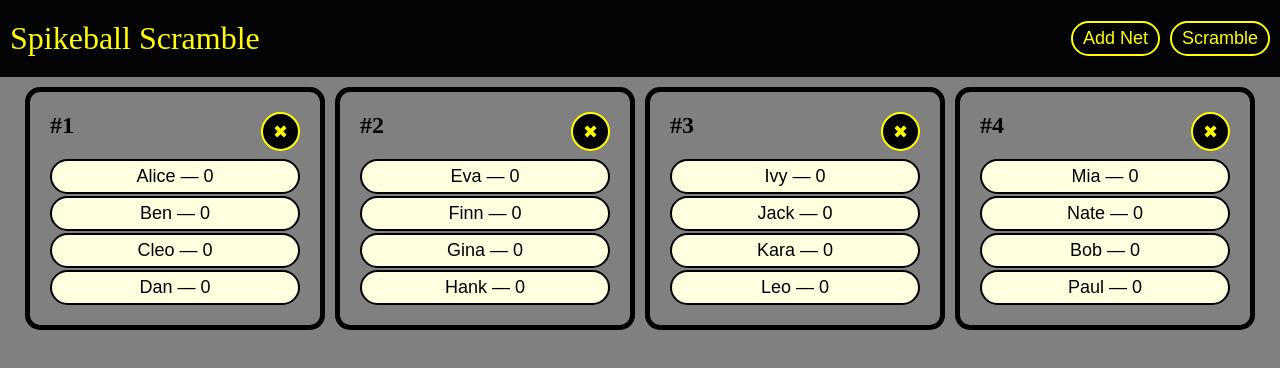
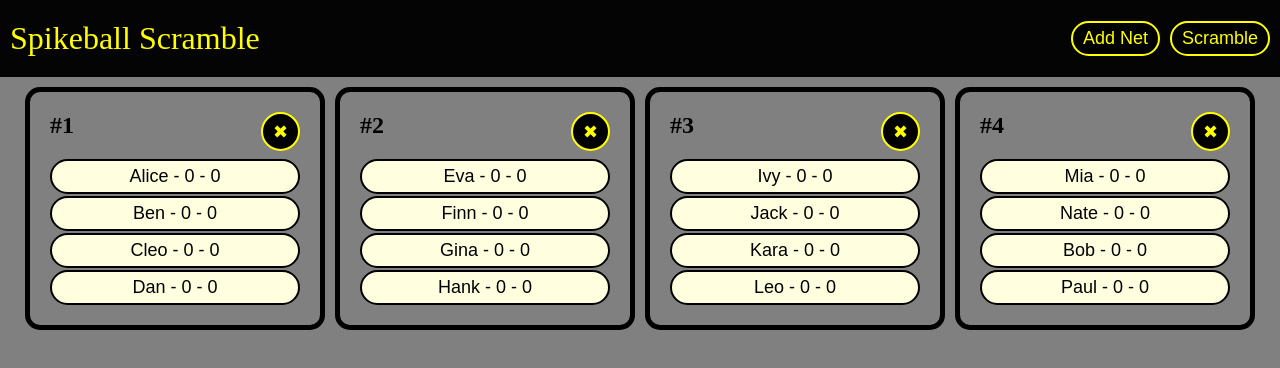
Before and after one commit to jomcbob/spikeball, a React (Vite) app: page / in a window 1280 px wide. Shown: the top 368 px of the page. Built offline with nearby package versions, Linux system fonts and the light colour scheme.

Commit message:
feat: reset all scores and wins after a scramble

```diff
--- a/src/App.jsx
+++ b/src/App.jsx
@@ -7,51 +7,50 @@ let initialNets = [
     id: 1,
     name: "#1",
     users: [
-      { id: 1, name: "Alice", score: 0 },
-      { id: 2, name: "Ben", score: 0 },
-      { id: 3, name: "Cleo", score: 0 },
-      { id: 4, name: "Dan", score: 0 },
+      { id: 1, name: "Alice", score: 0, wins: 0 },
+      { id: 2, name: "Ben", score: 0, wins: 0 },
+      { id: 3, name: "Cleo", score: 0, wins: 0 },
+      { id: 4, name: "Dan", score: 0, wins: 0 },
     ],
   },
   {
     id: 2,
     name: "#2",
     users: [
-      { id: 5, name: "Eva", score: 0 },
-      { id: 6, name: "Finn", score: 0 },
-      { id: 7, name: "Gina", score: 0 },
-      { id: 8, name: "Hank", score: 0 },
+      { id: 5, name: "Eva", score: 0, wins: 0 },
+      { id: 6, name: "Finn", score: 0, wins: 0 },
+      { id: 7, name: "Gina", score: 0, wins: 0 },
+      { id: 8, name: "Hank", score: 0, wins: 0 },
     ],
   },
   {
     id: 3,
     name: "#3",
     users: [
-      { id: 9, name: "Ivy", score: 0 },
-      { id: 10, name: "Jack", score: 0 },
-      { id: 11, name: "Kara", score: 0 },
-      { id: 12, name: "Leo", score: 0 },
+      { id: 9, name: "Ivy", score: 0, wins: 0 },
+      { id: 10, name: "Jack", score: 0, wins: 0 },
+      { id: 11, name: "Kara", score: 0, wins: 0 },
+      { id: 12, name: "Leo", score: 0, wins: 0 },
     ],
   },
   {
     id: 4,
     name: "#4",
     users: [
-      { id: 13, name: "Mia", score: 0 },
-      { id: 14, name: "Nate", score: 0 },
-      { id: 15, name: "Bob", score: 0 },
-      { id: 16, name: "Paul", score: 0 },
+      { id: 13, name: "Mia", score: 0, wins: 0 },
+      { id: 14, name: "Nate", score: 0, wins: 0 },
+      { id: 15, name: "Bob", score: 0, wins: 0 },
+      { id: 16, name: "Paul", score: 0, wins: 0 },
     ],
   },
 ];
 
-function Player({ name, score, onClick }) {
+function Player({ name, score, onClick, wins }) {
   return (
     <button
-      className="px-4 py-2 bg-white border rounded w-full text-left"
       onClick={onClick}
     >
-      {name} — {score}
+      {name} - {wins} - {score}
 
     </button>
   );
@@ -73,6 +72,7 @@ function Net({ id, name, users, onScoreChange, onRemove }) {
             key={user.id}
             name={user.name}
             score={user.score}
+            wins={user.wins}
             onClick={() => onScoreChange(user.id)}
           />
         ))}
@@ -110,7 +110,6 @@ function NetList({ nets, setNets, handlePlayerClick }) {
 
   return (
     <>
-      {/* <button onClick={rotateUsers}>Rotate Users</button> */}
       <div className="netBox">
         {nets.map((net) => (
           <Net
@@ -164,7 +163,6 @@ export default function App() {
           let allUsers = nets.flatMap(net => net.users);
           allUsers = allUsers.filter(user => user.id !== idToDelete);
 
-          // Reindex IDs
           allUsers = allUsers.map((user, index) => ({
             ...user,
             id: index + 1,
@@ -189,7 +187,7 @@ export default function App() {
   };
 
   const rotateUsers = () => {
-    console.log("rotateUsers called")
+    console.log("rotateUsers called");
 
     const frozenTop = nets[0].users.slice(0, 2);
     const frozenBottom = nets[nets.length - 1].users.slice(2, 4);
@@ -216,13 +214,23 @@ export default function App() {
 
     const finalNets = newNets.map((net, i) => ({
       ...net,
-      users: rotatedUsers[i].sort((a, b) =>
-        (b.wins || 0) - (a.wins || 0) || (b.score || 0) - (a.score || 0)
-      ),
+      users: rotatedUsers[i]
+        .sort((a, b) => (b.wins || 0) - (a.wins || 0) || (b.score || 0) - (a.score || 0))
+        .map(user => ({
+          ...user,
+          wins: 0,
+          score: 0,
+          games: [
+            { result: "notPlayed", score: 0 },
+            { result: "notPlayed", score: 0 },
+            { result: "notPlayed", score: 0 },
+          ],
+        })),
     }));
 
     setNets(finalNets);
-  }
+  };
+
 
 
   return (
```
